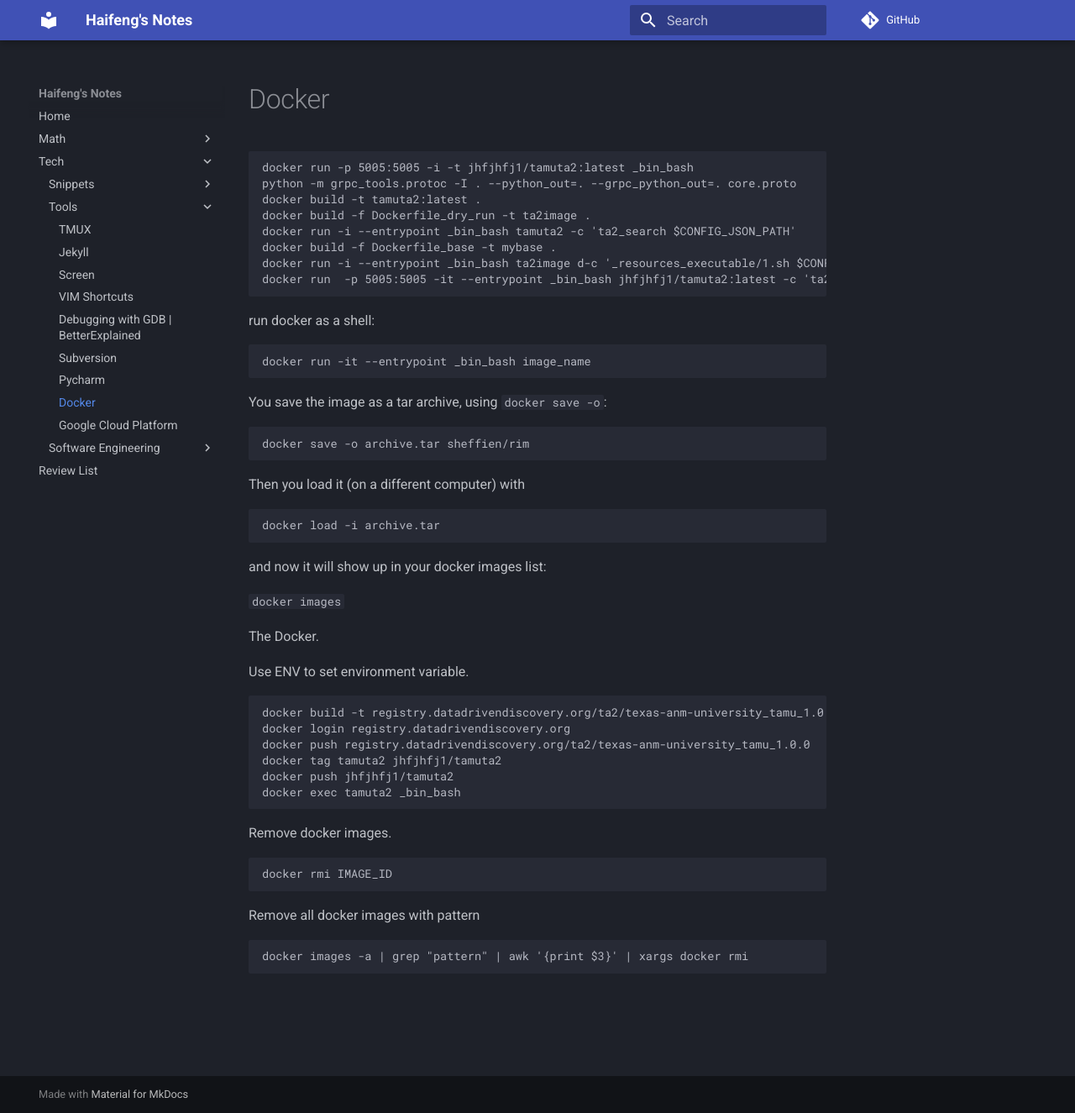
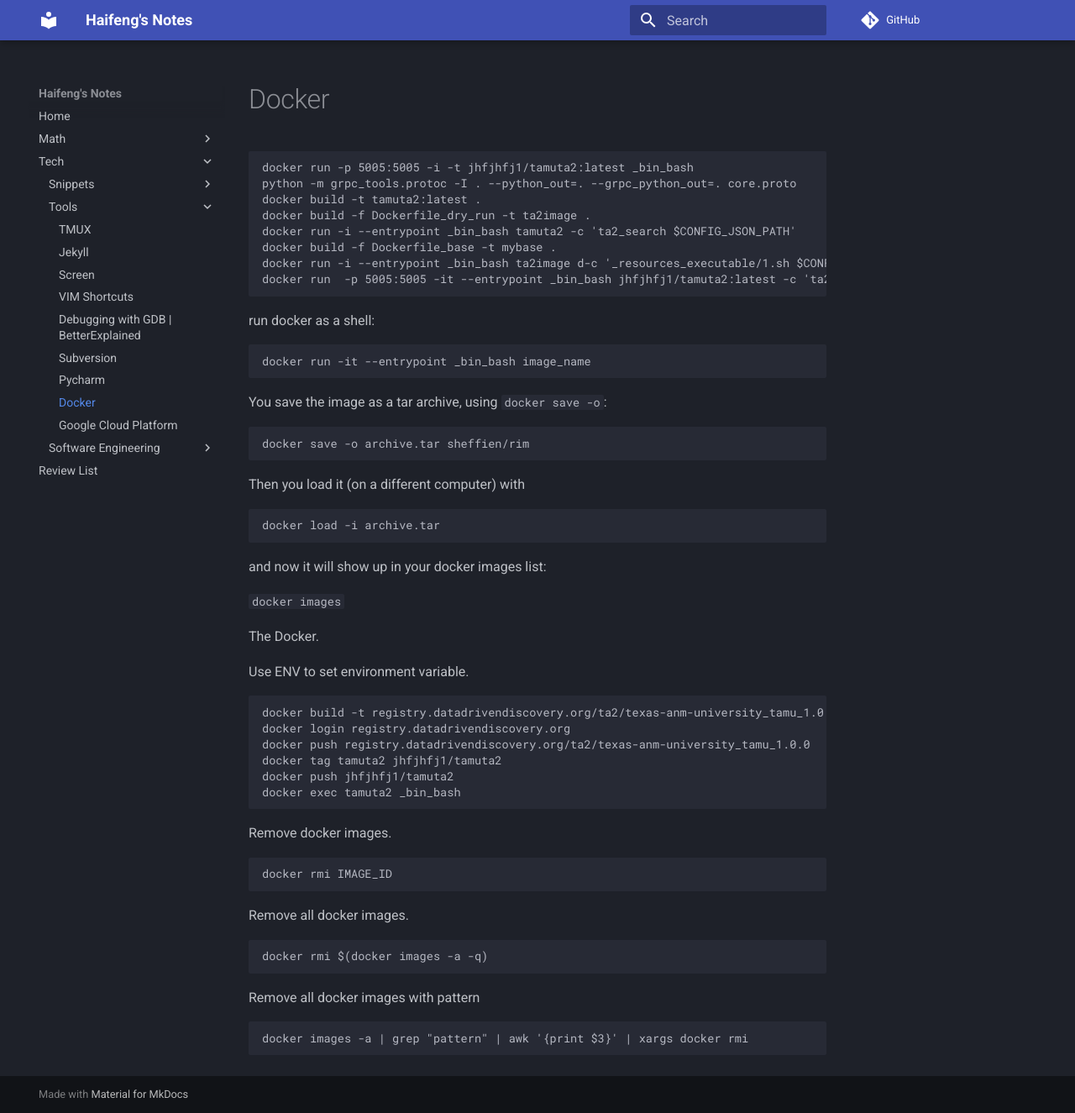
Before and after one commit to haifeng-jin/notes, an MkDocs documentation site: the page built from notes/tech/tools/docker.md, in a window 1280 px wide and 1325 px high. Shown: the whole window at 84% size. Built offline with MkDocs 1.6.1 and Material for MkDocs 9.7.7, drawn with Linux system fonts in a browser that asks for light colours; comment, search, counter and statistics services are not loaded.

Commit message:
Update docker.md

````diff
--- a/notes/tech/tools/docker.md
+++ b/notes/tech/tools/docker.md
@@ -50,6 +50,12 @@
 docker rmi IMAGE_ID
 ```
 
+Remove all docker images.
+
+```
+docker rmi $(docker images -a -q)
+```
+
 Remove all docker images with pattern
 
 ```
````
